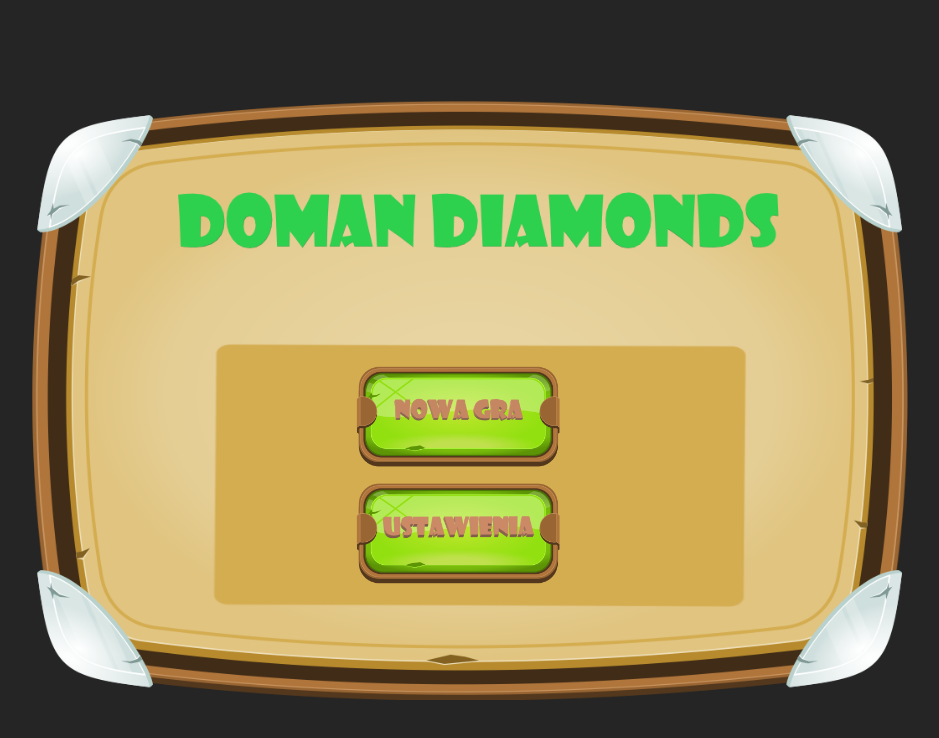
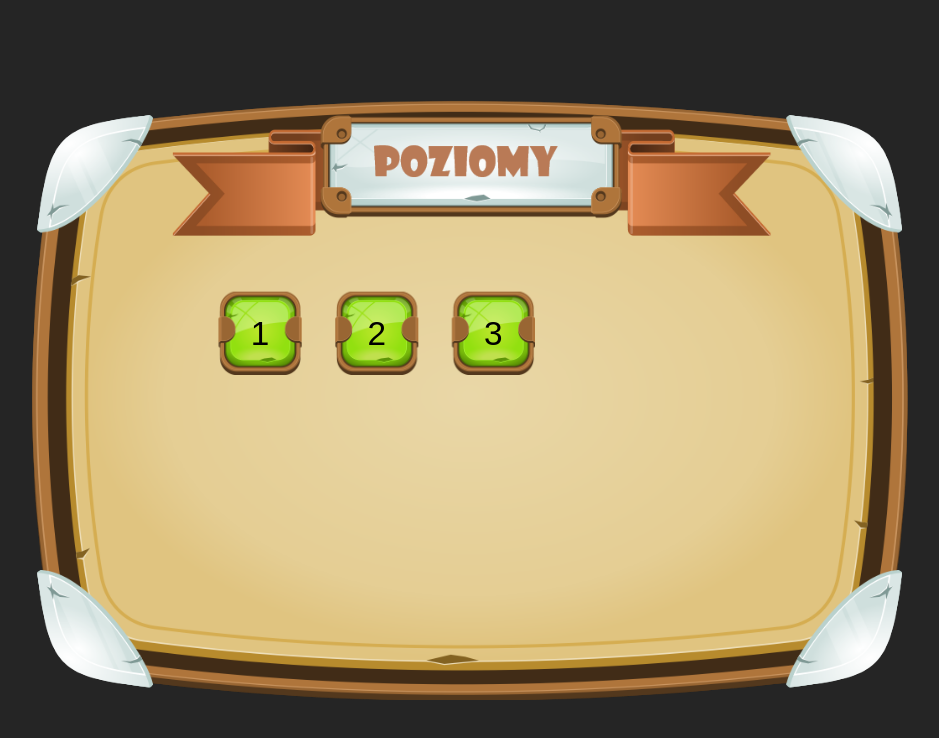
Before and after one commit to Midnajt/OOP_JS_skillingGames, a plain HTML site: page 3. Diamonds/index.html in a window 1280 px wide. Both pictures are taken after a click on the button 640 px from the left and 416 px from the top of the page. Shown: the whole page, without its empty margins (180-1119 px from the left). Drawn offline with Linux system fonts and the light colour scheme.

Commit message:
window with game levels created

```diff
--- a/3. Diamonds/index.html
+++ b/3. Diamonds/index.html
@@ -14,6 +14,9 @@
                 <button class="start-screen__button" id="js-start-game"></button>
                 <button class="start-screen__button start-screen__button--is-settings" id="js-settings-button"></button>
             </div>
+            <div class="game__layer level-select hidden" id="js-level-select-screen">
+
+            </div>
         </div>
     </div>
     <script src="./index.js" type="module"></script>
--- a/3. Diamonds/scripts/Common.js
+++ b/3. Diamonds/scripts/Common.js
@@ -15,7 +15,7 @@ export class Common {
         return element;
     }
 
-    changeVisibilityScreen(element, mdoe){
+    changeVisibilityScreen(element, mode){
         mode === VISIBLE_SCREEN
             ? element.classList.remove(HIDDEN_CLASS)
             : element.classList.add(HIDDEN_CLASS)
--- /dev/null
+++ b/3. Diamonds/scripts/LevelSelect.js
@@ -0,0 +1,41 @@
+import { Common, HIDDEN_SCREEN } from './Common.js';
+
+const gameLevels = [
+    {
+        level: 1,
+    },
+    {
+        level: 2,
+    },
+    {
+        level: 3,
+    },
+]
+
+const LEVEL_SELECT_BUTTON_ID = 'level-select__button';
+const LEVEL_SELECT_ID = 'js-level-select-screen';
+
+class LevelSelect extends Common {
+    constructor(){
+        super(LEVEL_SELECT_ID);
+        gameLevels.forEach(gameLevel => this.createButton(gameLevel.level))
+    }
+
+    createButton(value){
+        const button = document.createElement('button');
+
+        button.type = 'button';
+        button.classList.add(LEVEL_SELECT_BUTTON_ID);
+        button.textContent = value;
+        button.value = value;
+        button.addEventListener('click', event => {this.buttonOnClickHandler(event)});
+        this.element.appendChild(button);
+    }
+
+    buttonOnClickHandler(event){
+        this.changeVisibilityScreen(this.element, HIDDEN_SCREEN);
+        // TODO pokaż planszę z grą
+    }
+}
+
+export const levelSelect = new LevelSelect();
--- a/3. Diamonds/scripts/MainMenu.js
+++ b/3. Diamonds/scripts/MainMenu.js
@@ -1,4 +1,5 @@
 import { Common, HIDDEN_SCREEN, VISIBLE_SCREEN } from './Common.js';
+import { levelSelect } from './LevelSelect.js';
 
 const SCALE_PROPERTY = '--scale-value';
 const START_SCREEN_GAME_BUTTON_ID = 'js-start-game';
@@ -22,11 +23,13 @@ class MainMenu extends Common {
     };
 
     showLevelScreen(){
-        console.log('wybór poziomu btn');
+        this.changeVisibilityScreen(this.element, HIDDEN_SCREEN);
+        this.changeVisibilityScreen(levelSelect.element, VISIBLE_SCREEN);
+        console.log('showLevelScreen()');
     }
 
     showSettingsScreen(){
-        console.log('ustawienia gry btn');
+        console.log('showSettingsScreen()');
     }
 
     resizeGameWindow(){
--- a/3. Diamonds/style.css
+++ b/3. Diamonds/style.css
@@ -85,3 +85,38 @@ body {
 .start-screen__button--is-settings:hover {
     background-image: url('./images/button-settings-hover.png');
 }
+
+.level-select {
+    display: flex;
+    flex-wrap: wrap;
+    padding: 175px;
+    background-image: url('./images/levelselectscreen.png');
+    background-size: contain;
+    background-repeat: no-repeat;
+    background-position: center;
+}
+
+.level-select__button {
+    width: 50px;
+    height: 50px;
+    margin-right: 20px;
+    border: 0;
+    font-size: 20px;
+    background-image: url('./images/levelicon.png');
+    background-size: cover;
+    background-color: transparent;
+    cursor: pointer;
+    transition: .3s;
+}
+
+.level-select__button:hover {
+    background-image: url('./images/leveliconhover.png');
+}
+
+
+
+
+/* always at the bottom (cascade mate!) */
+.hidden {
+    display: none;
+}
```
